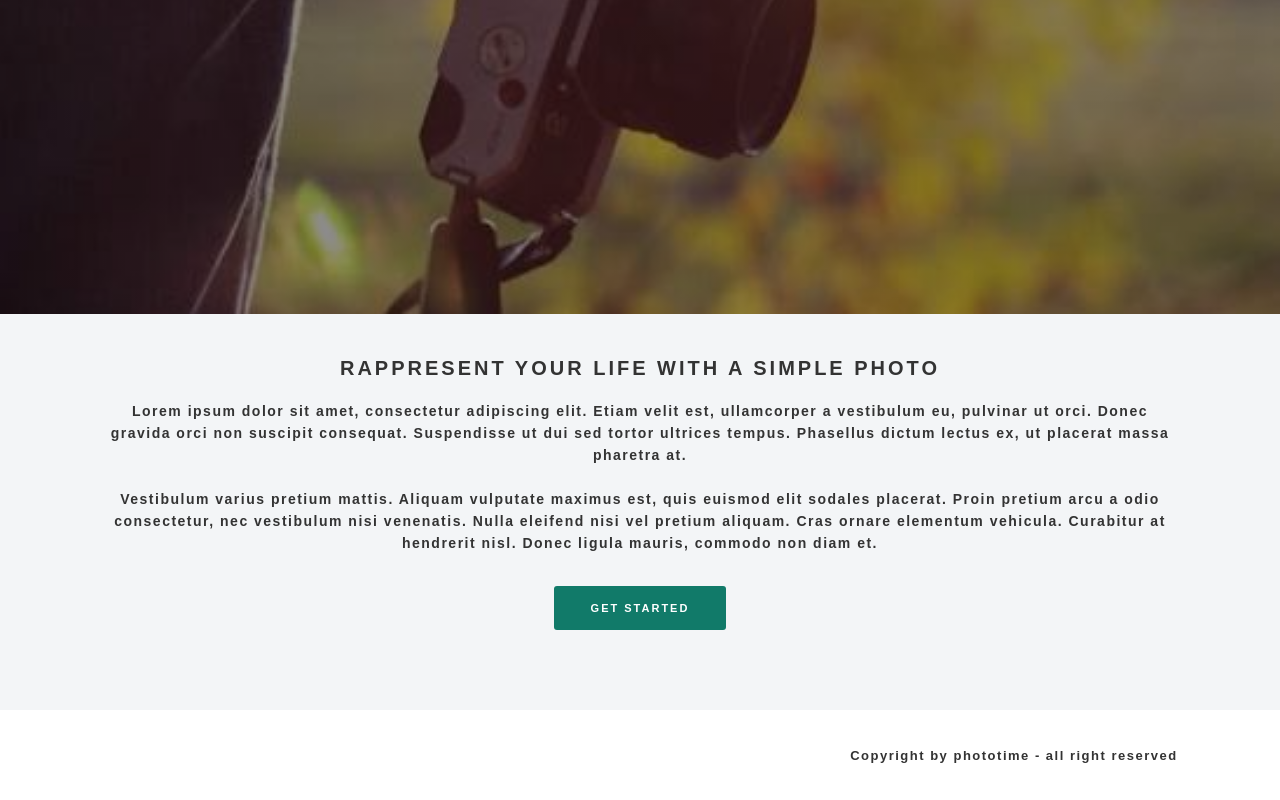
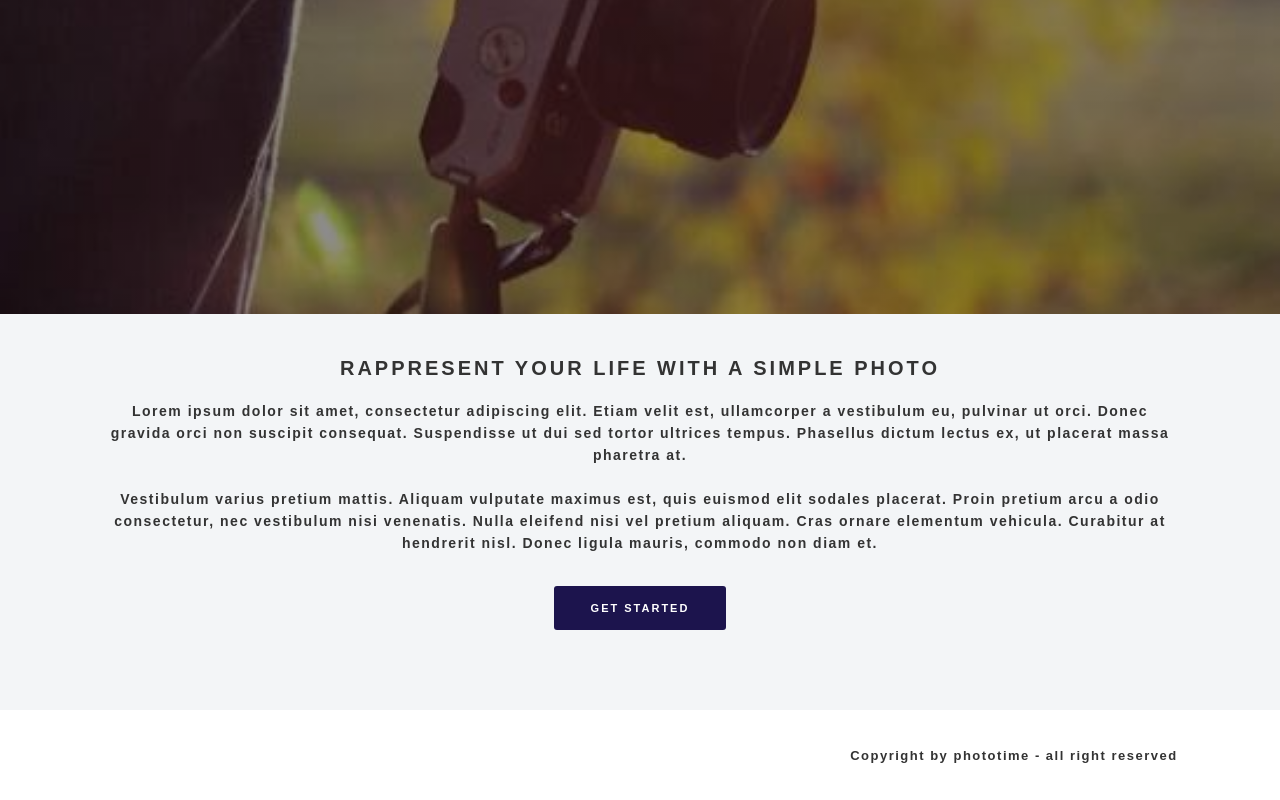
Before and after one commit to roma61570/HTML, a plain HTML site: page index.html in a window 1280 px wide. In both pictures the pointer is over the link "GET STARTED". Shown: the part 376-1176 px from the top of the page. Drawn offline with Linux system fonts and the light colour scheme.

Commit message:
Update index.html

```diff
--- a/index.html
+++ b/index.html
@@ -93,7 +93,7 @@
         }
 
         .button:hover {
-            background: #117a69;
+            background: #1c144d;
         }
 
         /* Нижняя часть сайта */
```
